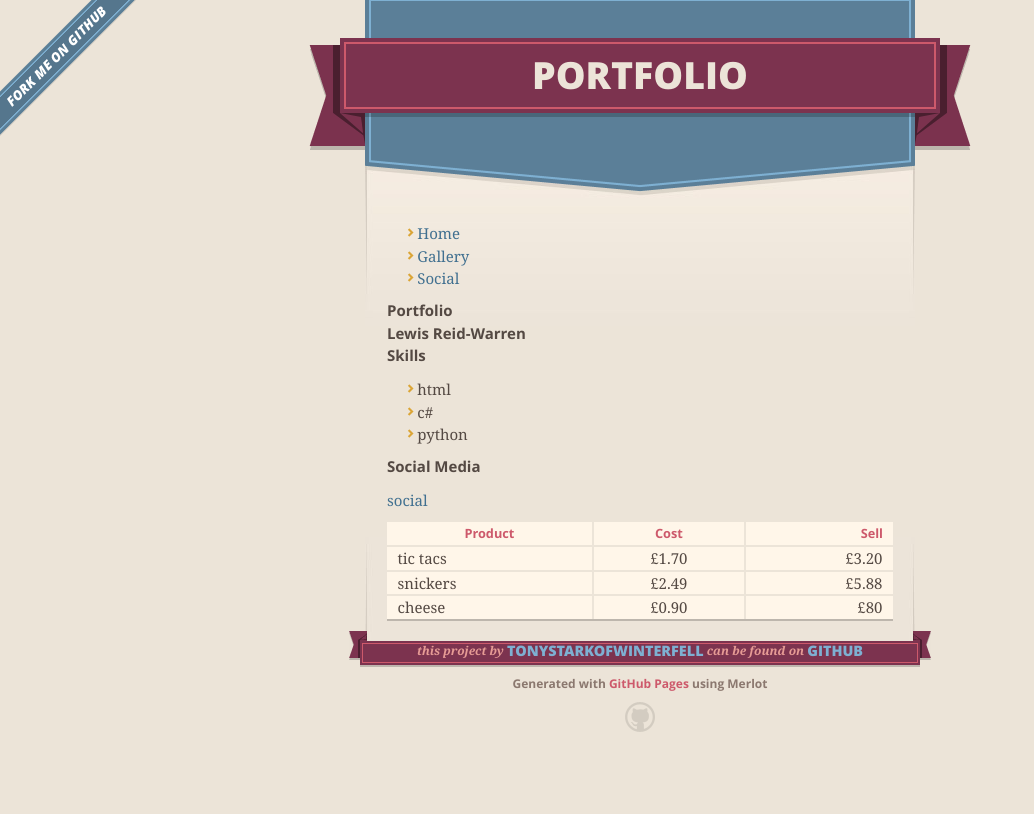
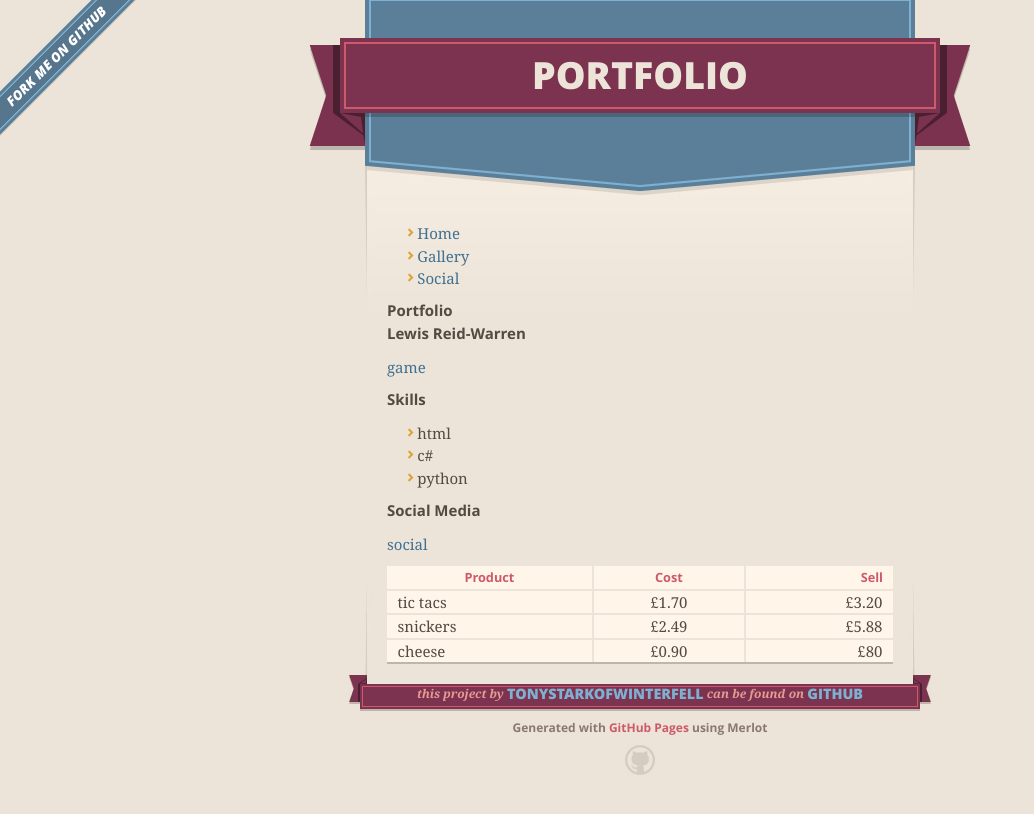
Before and after one commit to TonyStarkOfWinterfell/portfolio, a Jekyll site: the page built from index.md, in a window 1280 px wide. Shown: the top 814 px of the page, without its empty margins (0-1034 px from the left). Built offline with Jekyll 4.4.1, drawn with Linux system fonts in a browser that asks for light colours; our own code applies the rules of GitHub Pages for plain Markdown files; the repository's description, which GitHub fills in, is left out.

Commit message:
Update index.md

```diff
--- a/index.md
+++ b/index.md
@@ -1,5 +1,8 @@
 # Portfolio
 ## Lewis Reid-Warren
+
+[game](https://tonystarkofwinterfell.github.io/WebglGame/index)
+
 ### Skills
 - html
 - c#
```
